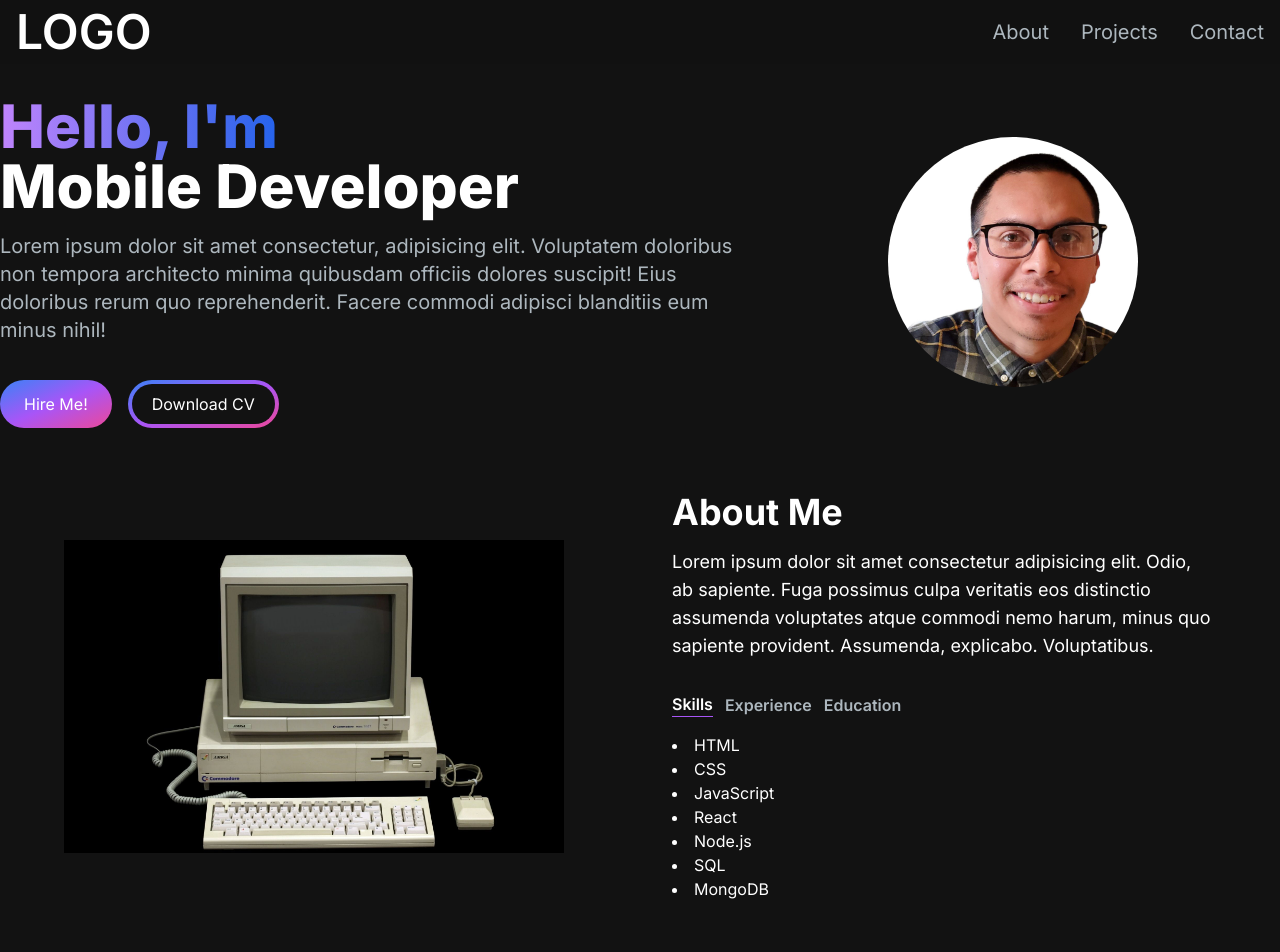
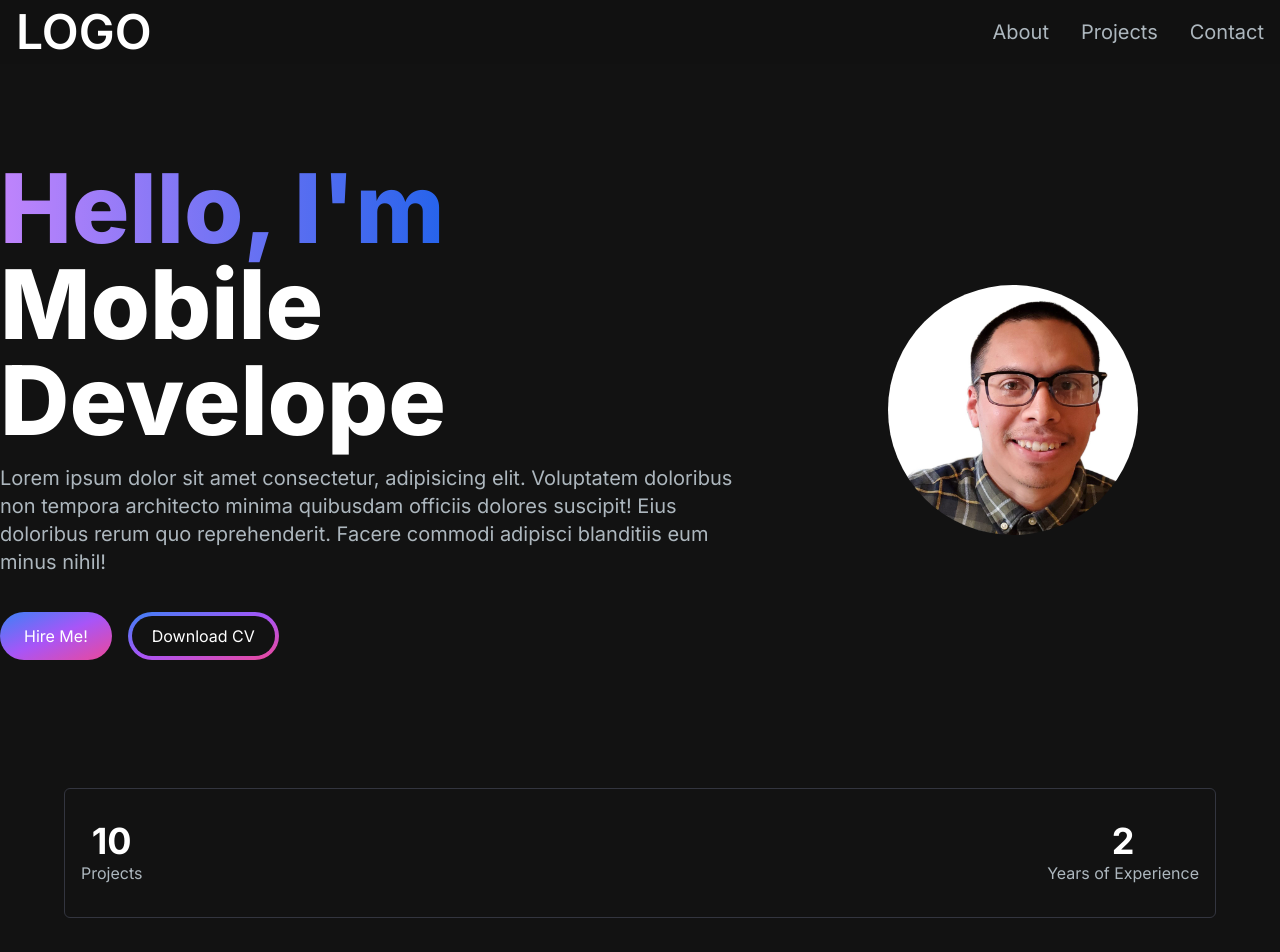
Before and after one commit to Vamonosraza/Portfolio, a Next.js app in the folder portfolio-website/: page / in a window 1280 px wide. Shown: the top 952 px of the page. Built offline with nearby package versions, Linux system fonts and the light colour scheme.

Commit message:
Messing with tailwind

```diff
--- a/portfolio-website/package.json
+++ b/portfolio-website/package.json
@@ -10,8 +10,10 @@
   },
   "dependencies": {
     "@heroicons/react": "^2.1.1",
+    "framer-motion": "^11.0.3",
     "next": "14.1.0",
     "react": "^18",
+    "react-animated-numbers": "^0.18.0",
     "react-dom": "^18",
     "react-type-animation": "^3.2.0",
     "resend": "^3.1.0"
--- a/portfolio-website/src/app/components/AboutSection.jsx
+++ b/portfolio-website/src/app/components/AboutSection.jsx
@@ -9,8 +9,6 @@ const TAB_DATA = [
         id: 'Skills',
         content: (
             <ul className='list-disc list-inside'>
-                <li>HTML</li>
-                <li>CSS</li>
                 <li>JavaScript</li>
                 <li>React</li>
                 <li>Node.js</li>
--- /dev/null
+++ b/portfolio-website/src/app/components/AchievementSection.jsx
@@ -0,0 +1,37 @@
+"use client";
+import React from 'react'
+import dynamic from 'next/dynamic';
+
+const AnimatedNumbers = dynamic(() => import('react-animated-numbers'), { ssr: false });
+
+const achievementsList = [
+    {
+        metric: 'Projects',
+        value: 10,
+    },
+    {
+        metric: 'Years of Experience',
+        value: 2,
+    },
+
+]
+
+const AchievementSection = () => {
+    return (
+        <div className='py-8 px-8 xl:gap-16 sm:py-16 xl:px-16'>
+            <div className='border-[#33353F] border rounded-md py-8 px-17 flex flex-row items-center justify-between'>{
+                achievementsList.map((achievement, index) => {
+                    return (
+                        <div key={index} className='flex flex-col items-center justify-center mx-4'>
+                            <h2 className='text-4xl font-bold text-white'>{achievement.value}</h2>
+                            <p className='text-[#ADB7BE] text-base'>{achievement.metric}</p>
+                        </div>
+                    )
+                })
+            }
+            </div>
+        </div>
+    )
+}
+
+export default AchievementSection
--- a/portfolio-website/src/app/components/EmailSection.jsx
+++ b/portfolio-website/src/app/components/EmailSection.jsx
@@ -84,12 +84,12 @@ const EmailSection = () => {
                     required
                     placeholder='Type your message here' className='bg-[#181818] border-[#ADB7BE] border-2 rounded-md py-2 px-4 text-white mb-3' />
 
-                    <button type='submit' className='bg-gradient-to-br from-blue-500 via-purple-500 to-pink-500 text-white py-2 rounded-md'>
+                    <button type='submit' className='bg-gradient-to-br from-blue-500 via-primary-500 to-pink-500 text-white py-2 rounded-md'>
                         Send
                     </button>
 
                     {
-                        emailSubmitted && ( <p className=' text-purple-400 text-sm mt-4'>Email sent successfully</p>)
+                        emailSubmitted && ( <p className=' text-primary-400 text-sm mt-4'>Email sent successfully</p>)
                     }
                 </form>
             </div>
--- a/portfolio-website/src/app/components/HeroSection.jsx
+++ b/portfolio-website/src/app/components/HeroSection.jsx
@@ -5,11 +5,11 @@ import { TypeAnimation } from "react-type-animation";
 
 const HeroSection = () => {
     return (
-        <section>
+        <section className="lg:py-16 ">
             <div className="grid grid-cols-1 sm:grid-cols-12">
                 <div className="col-span-7 place-self-center text-center sm:text-left">
-                    <h1 className="text-white mb-4 text-4xl sm:text-5xl lg:text-6xl font-extrabold">
-                        <span className="text-transparent bg-clip-text bg-gradient-to-r from-purple-400 to-blue-600">Hello, I'm {""}
+                    <h1 className="text-white mb-4 text-4xl sm:text-5xl lg:text-8xl font-extrabold">
+                        <span className="text-transparent bg-clip-text bg-gradient-to-r from-primary-400 to-secondary-600">Hello, I'm {""}
                         </span>
                         <br></br>
                         <TypeAnimation
--- a/portfolio-website/src/app/components/ProjectTag.jsx
+++ b/portfolio-website/src/app/components/ProjectTag.jsx
@@ -1,7 +1,7 @@
 import React from 'react'
 
 const ProjectTag = ({ name, onClick, isSelected }) => {
-    const buttonStyles = isSelected ? 'text-white bg-purple-500' : 'text-[#ADB7BE] border-slate-600 hover:border-white'
+    const buttonStyles = isSelected ? 'text-white bg-primary-500' : 'text-[#ADB7BE] border-slate-600 hover:border-white'
     return (
         <button className={` ${buttonStyles} rounded-full border-2  px-6 py-3 text-xl cursor-pointer`}
         onClick={() => onClick(name)}>
--- a/portfolio-website/src/app/components/TabButton.jsx
+++ b/portfolio-website/src/app/components/TabButton.jsx
@@ -1,7 +1,7 @@
 import React from 'react'
 
 const TabButton = ({ active, selectTab, children}) => {
-    const buttonClasses = active ? 'text-white border-b border-purple-500' : 'text-[#ADB7BE]'
+    const buttonClasses = active ? 'text-white border-b border-primary-500' : 'text-[#ADB7BE]'
     return (
         <button onClick={selectTab}>
                 <p className={`mr-3 font-semibold ${buttonClasses}`}>{children}
--- a/portfolio-website/src/app/page.js
+++ b/portfolio-website/src/app/page.js
@@ -6,6 +6,7 @@ import AboutSection from "./components/AboutSection";
 import ProjectSection from "./components/ProjectSection";
 import EmailSection from "./components/EmailSection";
 import Footer from "./components/Footer";
+import AchievementSection from "./components/AchievementSection";
 
 export default function Home() {
   return (
@@ -13,6 +14,7 @@ export default function Home() {
         <Navbar/>
         <div class="container mt-24 mx-auto">
           <HeroSection/>
+          <AchievementSection/>
           <AboutSection/>
           <ProjectSection/>
           <EmailSection/>
--- a/portfolio-website/tailwind.config.js
+++ b/portfolio-website/tailwind.config.js
@@ -1,4 +1,6 @@
 /** @type {import('tailwindcss').Config} */
+const colors = require("tailwindcss/colors");
+
 module.exports = {
   content: [
     "./src/pages/**/*.{js,ts,jsx,tsx,mdx}",
@@ -13,6 +15,11 @@ module.exports = {
           "conic-gradient(from 180deg at 50% 50%, var(--tw-gradient-stops))",
       },
     },
+    colors: {
+      ...colors,
+      primary: colors.purple,
+      secondary: colors.blue,
+    },
   },
   plugins: [],
 };
```
Also changed, not shown: 1 other file (tests, documents, lock files or other folders).
